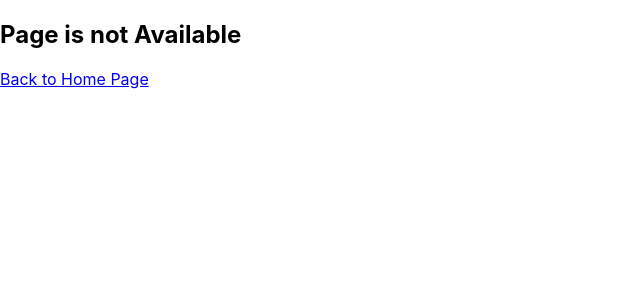
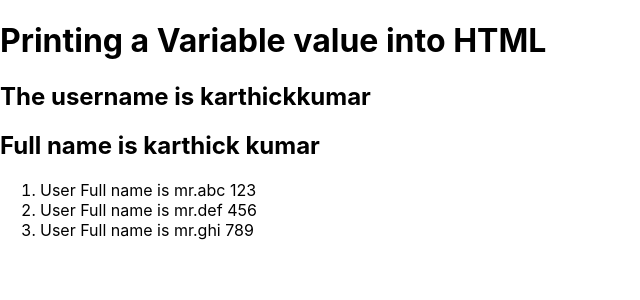
Before and after one commit to karthickvkumar/vcentry28, a React (Create React App) app in the folder learning-react/: page /print in a window 1280 px wide. Shown: the top 300 px of the page, without its empty margins (0-640 px from the left). Built offline with nearby package versions, Linux system fonts and the light colour scheme.

Commit message:
commit message

```diff
--- a/learning-react/src/App.js
+++ b/learning-react/src/App.js
@@ -8,6 +8,7 @@ import NestedRoutingPage from "./pages/nested-routing";
 import NestedContent1 from "./pages/nested-content-1";
 import NestedContent2 from "./pages/nested-content-2";
 import NestedContent3 from "./pages/nested-content-3";
+import PrintOutputPage from "./pages/print-output";
 
 import "./css/style.css";
 
@@ -24,6 +25,8 @@ const App = () => {
           <Route path="content-2" element={<NestedContent2></NestedContent2>}></Route>
           <Route path="content-3" element={<NestedContent3></NestedContent3>}></Route>
         </Route>
+
+        <Route path="print" element={<PrintOutputPage></PrintOutputPage>}></Route>
 
         <Route path="*" element={<PageNotFound></PageNotFound>}></Route>
       </Routes>
--- /dev/null
+++ b/learning-react/src/pages/print-output.js
@@ -0,0 +1,50 @@
+import React from 'react';
+
+const PrintOutputPage = () => {
+
+  var username = "karthickkumar";
+  // Interpolation {variableName}   -- Primitive type
+
+  var userDetails = {
+    firstName : "karthick",
+    lastName : "kumar"
+  }
+  // Object - {variableName.key}
+
+  var userDetailList = [
+    {
+      firstName : "mr.abc",
+      lastName : "123"
+    },
+    {
+      firstName : "mr.def",
+      lastName : "456"
+    },
+    {
+      firstName : "mr.ghi",
+      lastName : "789"
+    },
+  ]
+
+  var finalResult = userDetailList.map(function(value, index){
+    return(
+      <li key={index}>User Full name is {value.firstName} {value.lastName}</li>
+    )
+  })
+
+  console.log(finalResult);
+
+  return (
+    <div>
+      <h1>Printing a Variable value into HTML</h1>
+      <h2>The username is {username}</h2>
+      <h2>Full name is {userDetails.firstName} {userDetails.lastName}</h2>
+
+      <ol>
+        {finalResult}
+      </ol>
+    </div>
+  );
+};
+
+export default PrintOutputPage;
```
